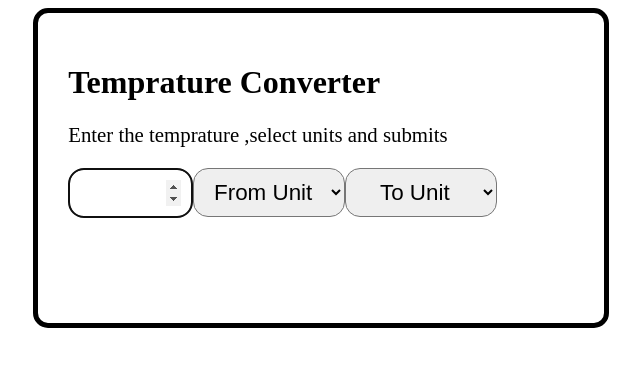
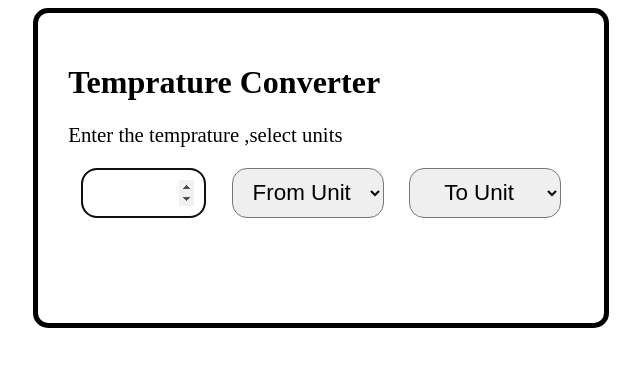
Before and after one commit to leulXllll/temperature-converter, a React (Vite) app: page / in a window 1280 px wide. Shown: the top 366 px of the page, without its empty margins (319-959 px from the left). Built offline with nearby package versions, Linux system fonts and the light colour scheme.

Commit message:
fixed some spelling and added styles

```diff
--- a/src/App.jsx
+++ b/src/App.jsx
@@ -83,7 +83,7 @@ function App() {
       },[])
   return (
     <>
-    <div  className="converter-cont">
+    <div className="converter-cont">
       <Converter
            From_Unit={f_unit}
            setFrom_Unit={setFunit}
@@ -92,7 +92,7 @@ function App() {
            Num={num}
            setNum={setNum}
            />
-          { answerBool && <p>{num} {f_unit} is {answer} {to_unit}</p>}
+          { answerBool && <p className='ans-p'>{num} {f_unit} is {answer} {to_unit}</p>}
         </div>
     </>
   )
--- a/src/Converter.css
+++ b/src/Converter.css
@@ -20,3 +20,10 @@ input[type='number'],select{
 select{
     width: 30%;
 }
+.input-cont{
+    display:flex;
+    justify-content: space-around;
+}
+.ans-p{
+    color:green
+}
--- a/src/Converter.jsx
+++ b/src/Converter.jsx
@@ -5,14 +5,18 @@ const Converter = ({Num,setNum,From_Unit,setFrom_Unit,To_Unit,setToUnit}) => {
     return (
         <div>
             <h1>Temprature Converter</h1>
-            <p>Enter the temprature ,select units and submits</p>
+            <p>Enter the temprature ,select units </p>
+            <div className="input-cont">
+
                  <input value={Num} onChange={(e)=>setNum(e.target.value)} type="number" autoFocus></input>
+
                  <select name="fromUnit" id="fromUnit" value={From_Unit} onChange={(e)=>setFrom_Unit(e.target.value)}>
                      <option value=''>From Unit</option>
                      <option value='Fahrenhiet'>Fahrenhiet</option>
                      <option value='Celsius'>Celsius</option>
                      <option value='Kelvin'>Kelvin</option>
                  </select>
+
                  <select name="toUnit" id="toUnit" value={To_Unit} onChange={(e)=>setToUnit(e.target.value)}>
                      <option value=''>To Unit</option>
                      <option value='Fahrenhiet'>Fahrenhiet</option>
@@ -20,6 +24,7 @@ const Converter = ({Num,setNum,From_Unit,setFrom_Unit,To_Unit,setToUnit}) => {
                      <option value='Kelvin'>Kelvin</option>
                  </select>
             </div>
+        </div>
      );
 }
 
```
Lines whose indentation alone changed are shown as unchanged.
